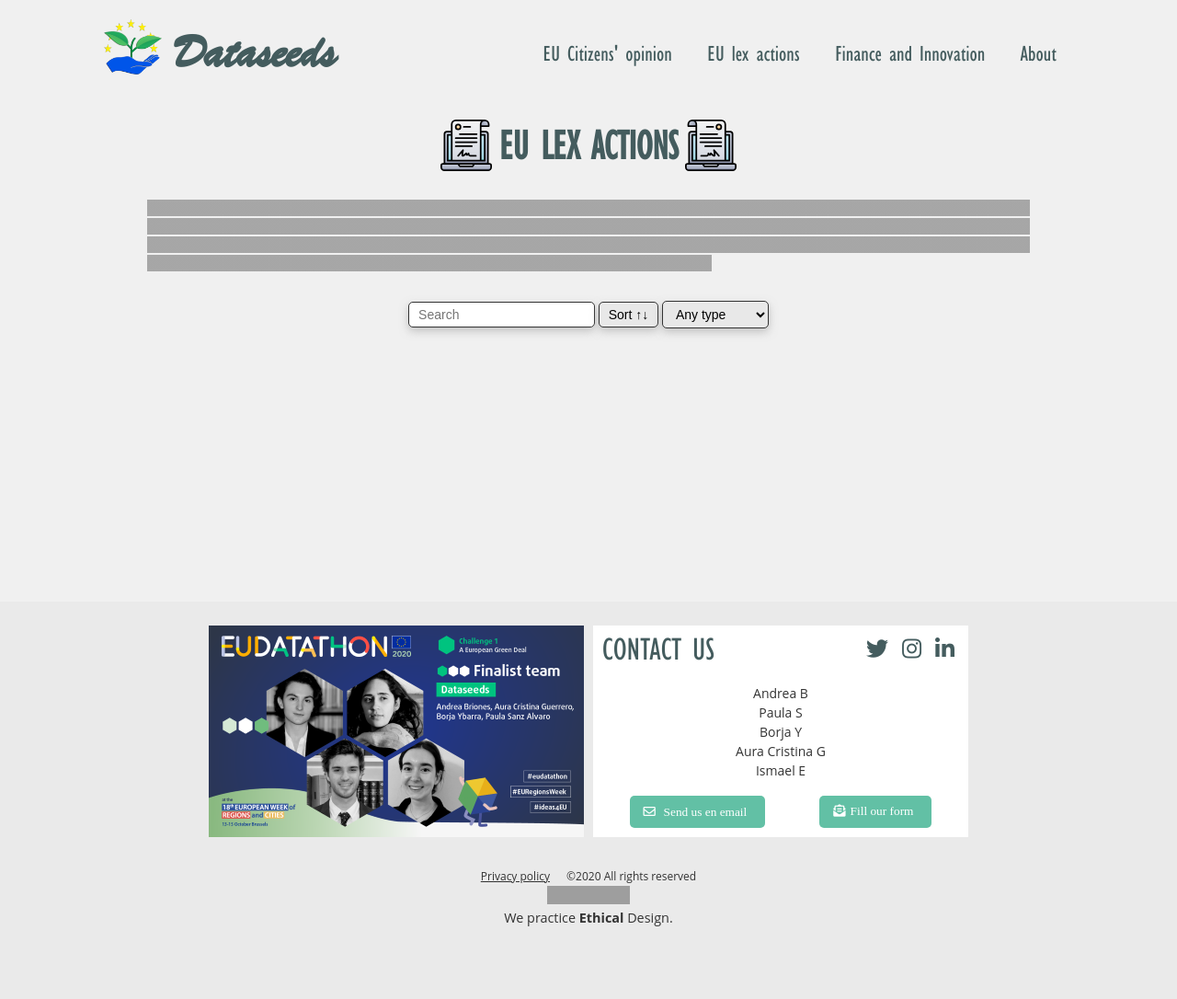
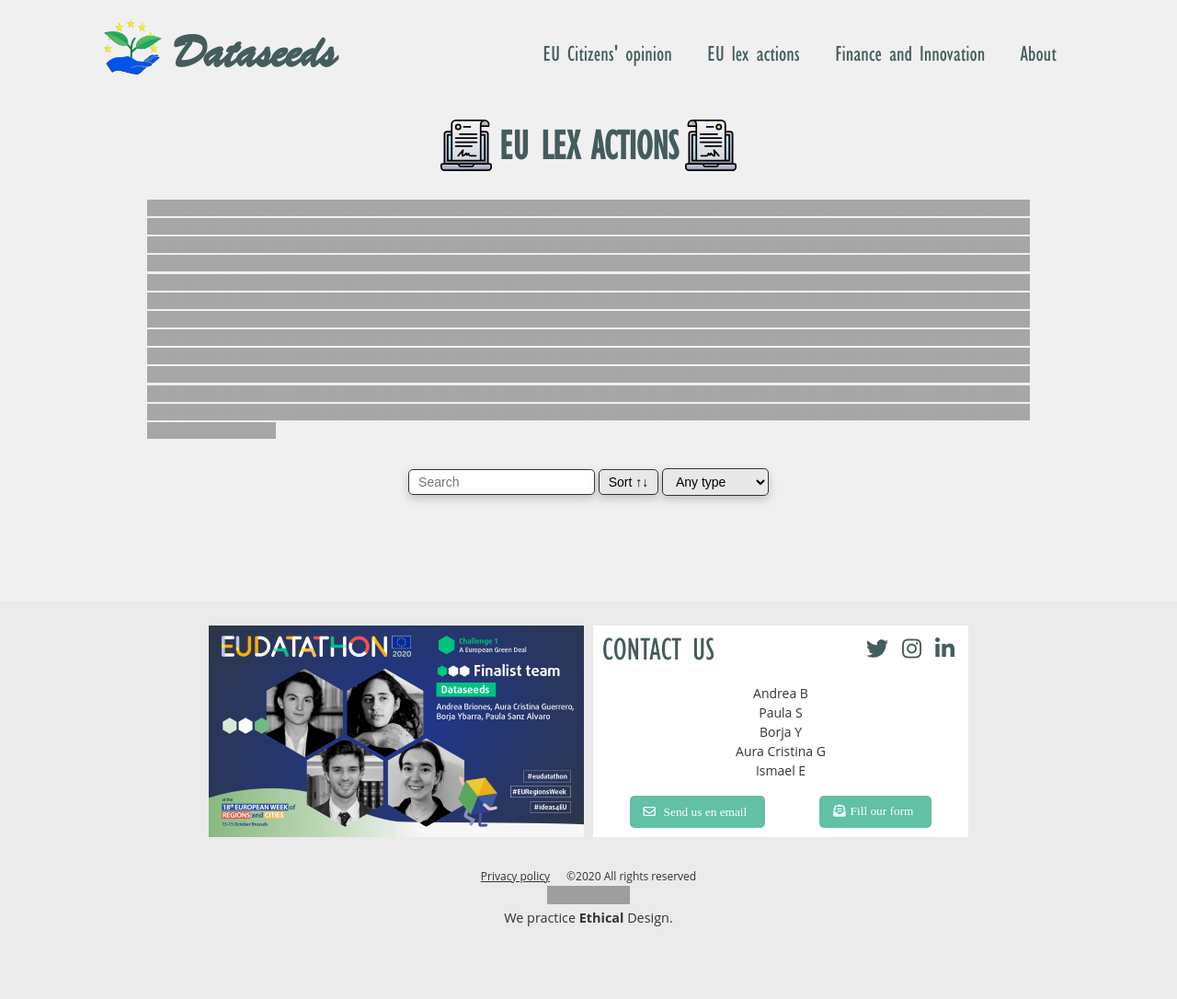
Before and after one commit to Dataseeds/dataseeds.github.io, a Jekyll site: the page built from pages/1.EU-lex-actions.md, in a window 1280 px wide. Shown: the whole page at 92% size. Built offline with Jekyll 4.4.1, drawn with Linux system fonts in a browser that asks for light colours; nearby versions of some CDN libraries; grey boxes are pictures that could not be loaded.

Commit message:
Update 1.EU-lex-actions.md
text eu lex

```diff
--- a/pages/1.EU-lex-actions.md
+++ b/pages/1.EU-lex-actions.md
@@ -16,11 +16,21 @@ permalink: /actions
 	<div class="flex-container">
 		<p>
 			<span class="temp">
-				Lorem ipsum dolor sit amet, consectetur adipiscing elit. Etiam a pharetra orci. Curabitur orci eros,
-				auctor tristique auctor luctus, ultricies sed risus. Phasellus gravida orci in turpis lacinia varius.
-				Mauris consequat erat risus, finibus malesuada diam auctor ac. Aenean non sem ex. Vivamus in libero
-				purus. Morbi blandit, nisl non iaculis ultricies, orci nunc interdum turpis, eu tristique quam nunc ut
-				lorem. Quisque pharetra ac leo et consequat.
+			In order for the European Union to reach its climate-neutral objectives, existing goals need to be accompanied by innovative and ambitious legislative and non-legislative actions. This broad scope of actions includes inter alia policy proposals and new legal acts – some are binding, others are not. Moreover, not all actions apply to all EU countries, or in the same way. Hereafter you will be able to find different types of legislative and non-legislative documents.
+
+			Regulations (Article 288 TFEU)
+			Every regulation in force has a binding effect. It has a direct application across the EU.
+
+			Directives (Article 288 TFEU)
+			A directive is a legislative act that establishes a particular objective that all EU countries much reach. Member States are free to choose how to achieve the goals established by the directive.
+
+			Decisions (Article 288 TFEU)
+			A decision is binding in its entirety. However, it could have one or more addressees (one or several EU countries, companies or even individuals). In this case, it shall be binding on the concerned parties.
+
+			Policy non-binding documents (Article 290 TFEU)
+			Policies are developed to benefit citizens, businesses, and other set of stakeholders. EU non-legislative acts of general application can be adopted or proposed to complement or amend non-essential elements of legislative acts. For example, a Communication is a policy document which relates with a particular initiative but has no legal effect.
+
+			Sources: EUR-Lex, Lexparency, TFEU.
 			</span>
 		</p>
 		<div id="search-list">
```
